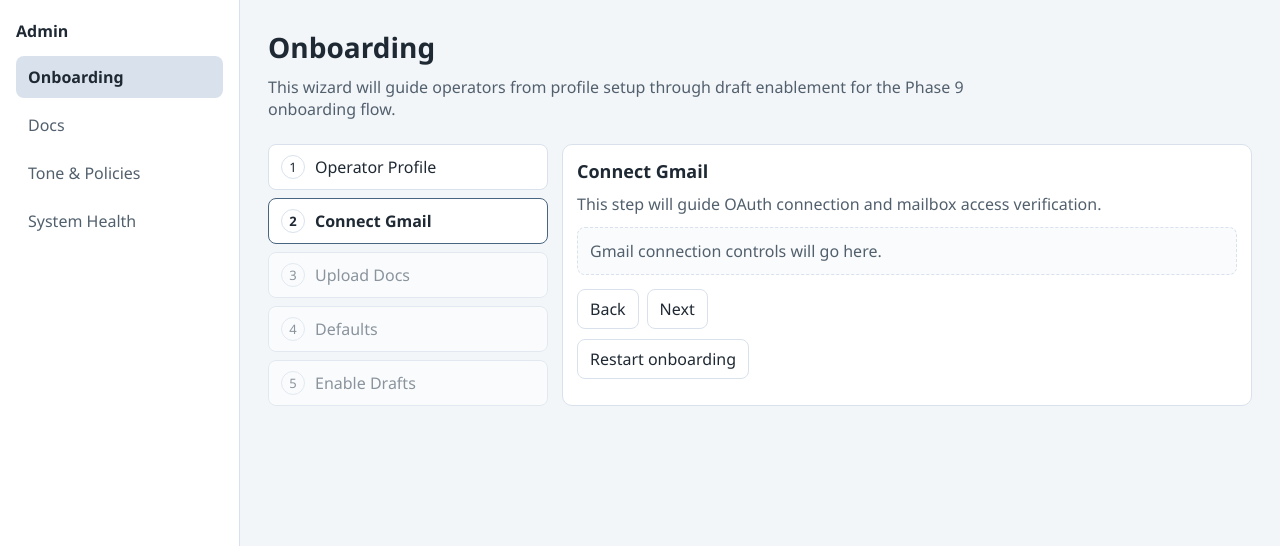
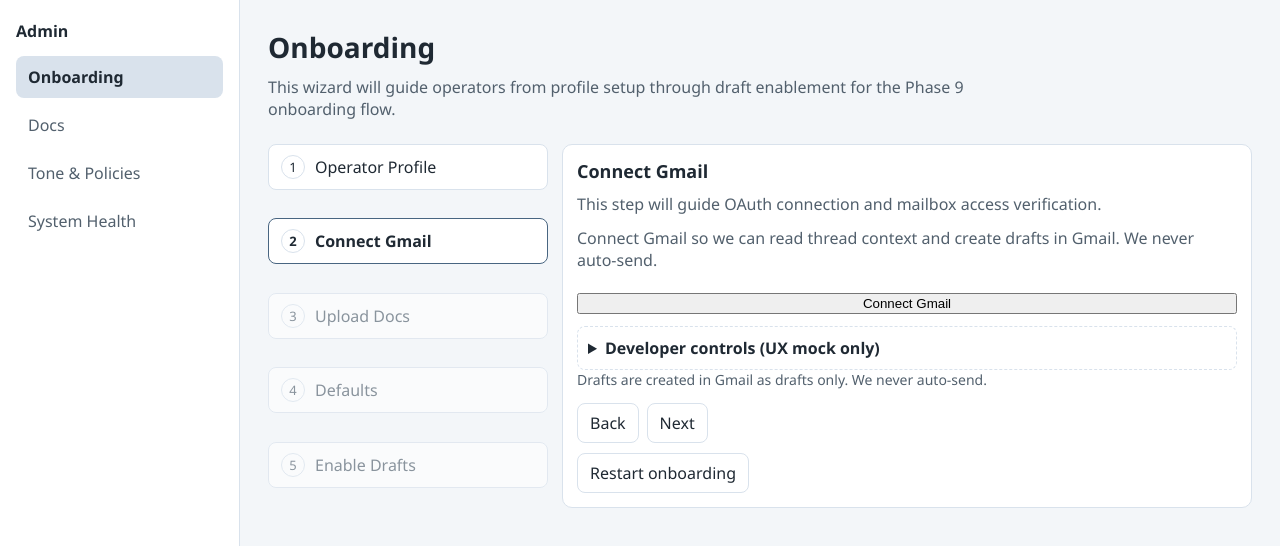
Before and after one commit to GambaGlobal/ai-email-project, a Next.js app in the folder apps/admin/: page /onboarding in a window 1280 px wide. Both pictures are taken after a click on the button "Next". Shown: the top 546 px of the page. Built offline with nearby package versions, Linux system fonts and the light colour scheme.

Commit message:
feat(admin): add mocked Gmail connect UX states (9.4)

```diff
--- a/apps/admin/app/globals.css
+++ b/apps/admin/app/globals.css
@@ -188,6 +188,109 @@ a {
   cursor: not-allowed;
 }
 
+.gmail-panel {
+  display: grid;
+  gap: 10px;
+}
+
+.gmail-helper {
+  margin: 0;
+  color: var(--muted);
+}
+
+.gmail-progress {
+  height: 6px;
+  border-radius: 999px;
+  background: linear-gradient(90deg, #9fb3c8, #486581, #9fb3c8);
+  background-size: 200% 100%;
+  animation: progress-pulse 1s linear infinite;
+}
+
+@keyframes progress-pulse {
+  0% {
+    background-position: 100% 0;
+  }
+
+  100% {
+    background-position: 0 0;
+  }
+}
+
+.status-badge {
+  display: inline-flex;
+  align-items: center;
+  border-radius: 999px;
+  border: 1px solid transparent;
+  padding: 4px 10px;
+  font-size: 12px;
+  font-weight: 600;
+  width: fit-content;
+}
+
+.status-connected {
+  background: #e3f9e5;
+  border-color: #7bc47f;
+  color: #1f513f;
+}
+
+.status-reconnect {
+  background: #fff7d6;
+  border-color: #f0b429;
+  color: #8d2b0b;
+}
+
+.status-error {
+  background: #ffe3e3;
+  border-color: #f86a6a;
+  color: #911111;
+}
+
+.gmail-error-details {
+  margin: 0;
+  border: 1px solid var(--border);
+  border-radius: 8px;
+  background: #f8fafc;
+  color: var(--text);
+  padding: 10px;
+  white-space: pre-wrap;
+  word-break: break-word;
+}
+
+.onboarding-dev-controls {
+  margin-top: 12px;
+  border: 1px dashed var(--border);
+  border-radius: 8px;
+  padding: 10px;
+}
+
+.onboarding-dev-controls summary {
+  cursor: pointer;
+  font-weight: 600;
+}
+
+.onboarding-dev-actions {
+  margin-top: 10px;
+  display: grid;
+  gap: 8px;
+}
+
+.onboarding-dev-actions button {
+  justify-self: start;
+}
+
+.simulate-toggle {
+  display: inline-flex;
+  align-items: center;
+  gap: 8px;
+  color: var(--muted);
+}
+
+.onboarding-note {
+  margin-top: 12px;
+  font-size: 14px;
+  color: var(--muted);
+}
+
 .onboarding-restart {
   margin-top: 10px;
 }
--- a/apps/admin/app/onboarding/page.tsx
+++ b/apps/admin/app/onboarding/page.tsx
@@ -1,8 +1,17 @@
 "use client";
 
-import { useEffect, useState } from "react";
+import { useEffect, useRef, useState } from "react";
 
 const STORAGE_KEY = "onboarding_step";
+const GMAIL_CONNECTION_STATE_KEY = "gmail_connection_state";
+const GMAIL_LAST_VERIFIED_KEY = "gmail_last_verified";
+
+type GmailConnectionState =
+  | "disconnected"
+  | "connecting"
+  | "connected"
+  | "error"
+  | "reconnect_required";
 
 const steps = [
   {
@@ -34,6 +43,14 @@ const steps = [
   }
 ];
 
+const validConnectionStates: GmailConnectionState[] = [
+  "disconnected",
+  "connecting",
+  "connected",
+  "error",
+  "reconnect_required"
+];
+
 function clampStepIndex(value: number): number {
   if (Number.isNaN(value)) {
     return 0;
@@ -42,10 +59,40 @@ function clampStepIndex(value: number): number {
   return Math.min(Math.max(value, 0), steps.length - 1);
 }
 
+function parseConnectionState(value: string | null): GmailConnectionState {
+  if (value && validConnectionStates.includes(value as GmailConnectionState)) {
+    return value as GmailConnectionState;
+  }
+
+  return "disconnected";
+}
+
+function formatLastVerified(value: string | null): string {
+  if (!value) {
+    return "—";
+  }
+
+  const parsed = new Date(value);
+
+  if (Number.isNaN(parsed.getTime())) {
+    return "—";
+  }
+
+  return parsed.toLocaleString();
+}
+
 export default function OnboardingPage() {
   const [currentStep, setCurrentStep] = useState(0);
+  const [gmailConnectionState, setGmailConnectionState] =
+    useState<GmailConnectionState>("disconnected");
+  const [lastVerifiedAt, setLastVerifiedAt] = useState<string | null>(null);
+  const [isTestingConnection, setIsTestingConnection] = useState(false);
+  const [simulateTestFailure, setSimulateTestFailure] = useState(false);
+  const [showErrorDetails, setShowErrorDetails] = useState(false);
   const step = steps[currentStep];
   const isFinalStep = currentStep === steps.length - 1;
+  const connectTimeoutRef = useRef<number | null>(null);
+  const testTimeoutRef = useRef<number | null>(null);
 
   useEffect(() => {
     const storedStep = window.localStorage.getItem(STORAGE_KEY);
@@ -58,6 +105,38 @@ export default function OnboardingPage() {
   useEffect(() => {
     window.localStorage.setItem(STORAGE_KEY, String(currentStep));
   }, [currentStep]);
+
+  useEffect(() => {
+    const storedConnectionState = window.localStorage.getItem(GMAIL_CONNECTION_STATE_KEY);
+    const storedLastVerified = window.localStorage.getItem(GMAIL_LAST_VERIFIED_KEY);
+    setGmailConnectionState(parseConnectionState(storedConnectionState));
+    setLastVerifiedAt(storedLastVerified);
+  }, []);
+
+  useEffect(() => {
+    window.localStorage.setItem(GMAIL_CONNECTION_STATE_KEY, gmailConnectionState);
+  }, [gmailConnectionState]);
+
+  useEffect(() => {
+    if (lastVerifiedAt) {
+      window.localStorage.setItem(GMAIL_LAST_VERIFIED_KEY, lastVerifiedAt);
+      return;
+    }
+
+    window.localStorage.removeItem(GMAIL_LAST_VERIFIED_KEY);
+  }, [lastVerifiedAt]);
+
+  useEffect(() => {
+    return () => {
+      if (connectTimeoutRef.current !== null) {
+        window.clearTimeout(connectTimeoutRef.current);
+      }
+
+      if (testTimeoutRef.current !== null) {
+        window.clearTimeout(testTimeoutRef.current);
+      }
+    };
+  }, []);
 
   const goNext = () => {
     if (!isFinalStep) {
@@ -72,6 +151,202 @@ export default function OnboardingPage() {
   const restart = () => {
     window.localStorage.removeItem(STORAGE_KEY);
     setCurrentStep(0);
+  };
+
+  const beginConnectFlow = () => {
+    if (connectTimeoutRef.current !== null) {
+      window.clearTimeout(connectTimeoutRef.current);
+    }
+
+    setShowErrorDetails(false);
+    setGmailConnectionState("connecting");
+    connectTimeoutRef.current = window.setTimeout(() => {
+      setGmailConnectionState("connected");
+    }, 1000);
+  };
+
+  const disconnectGmail = () => {
+    if (connectTimeoutRef.current !== null) {
+      window.clearTimeout(connectTimeoutRef.current);
+    }
+
+    if (testTimeoutRef.current !== null) {
+      window.clearTimeout(testTimeoutRef.current);
+    }
+
+    setIsTestingConnection(false);
+    setShowErrorDetails(false);
+    setGmailConnectionState("disconnected");
+    setLastVerifiedAt(null);
+  };
+
+  const setMockConnectionState = (state: GmailConnectionState) => {
+    if (connectTimeoutRef.current !== null) {
+      window.clearTimeout(connectTimeoutRef.current);
+    }
+
+    if (testTimeoutRef.current !== null) {
+      window.clearTimeout(testTimeoutRef.current);
+    }
+
+    setIsTestingConnection(false);
+    setShowErrorDetails(false);
+    setGmailConnectionState(state);
+  };
+
+  const testConnection = () => {
+    if (gmailConnectionState !== "connected") {
+      return;
+    }
+
+    if (testTimeoutRef.current !== null) {
+      window.clearTimeout(testTimeoutRef.current);
+    }
+
+    setIsTestingConnection(true);
+    testTimeoutRef.current = window.setTimeout(() => {
+      if (simulateTestFailure) {
+        setGmailConnectionState("error");
+        setShowErrorDetails(true);
+      } else {
+        setLastVerifiedAt(new Date().toISOString());
+      }
+
+      setIsTestingConnection(false);
+    }, 900);
+  };
+
+  const renderConnectPanel = () => {
+    const lastVerifiedLabel = formatLastVerified(lastVerifiedAt);
+
+    if (gmailConnectionState === "connecting") {
+      return (
+        <div className="gmail-panel">
+          <button type="button" disabled>
+            Connecting...
+          </button>
+          <div className="gmail-progress" aria-hidden="true" />
+          <p className="gmail-helper">Connecting your Gmail account now.</p>
+        </div>
+      );
+    }
+
+    if (gmailConnectionState === "connected") {
+      return (
+        <div className="gmail-panel">
+          <span className="status-badge status-connected">Connected</span>
+          <p className="gmail-helper">
+            Gmail is connected. You can verify draft permissions before continuing.
+          </p>
+          <p className="gmail-helper">
+            <strong>Last verified:</strong> {lastVerifiedLabel}
+          </p>
+          <div className="onboarding-actions">
+            <button type="button" onClick={testConnection} disabled={isTestingConnection}>
+              {isTestingConnection ? "Testing..." : "Test connection"}
+            </button>
+            <button type="button" onClick={disconnectGmail}>
+              Disconnect
+            </button>
+          </div>
+        </div>
+      );
+    }
+
+    if (gmailConnectionState === "reconnect_required") {
+      return (
+        <div className="gmail-panel">
+          <span className="status-badge status-reconnect">Reconnect required</span>
+          <p className="gmail-helper">
+            Access expired. Reconnect Gmail to continue generating drafts.
+          </p>
+          <button type="button" onClick={beginConnectFlow}>
+            Reconnect Gmail
+          </button>
+        </div>
+      );
+    }
+
+    if (gmailConnectionState === "error") {
+      return (
+        <div className="gmail-panel">
+          <span className="status-badge status-error">Connection error</span>
+          <p className="gmail-helper">
+            We could not verify Gmail access. Please try again in a moment.
+          </p>
+          <div className="onboarding-actions">
+            <button type="button" onClick={beginConnectFlow}>
+              Try again
+            </button>
+            <button
+              type="button"
+              onClick={() => {
+                setShowErrorDetails((value) => !value);
+              }}
+            >
+              View details
+            </button>
+          </div>
+          {showErrorDetails ? (
+            <pre className="gmail-error-details">
+              {`Mock error code: GMAIL_OAUTH_REFRESH_FAILED
+Detail: Token refresh rejected in OAuth callback simulation.`}
+            </pre>
+          ) : null}
+        </div>
+      );
+    }
+
+    return (
+      <div className="gmail-panel">
+        <p className="gmail-helper">
+          Connect Gmail so we can read thread context and create drafts in Gmail. We never
+          auto-send.
+        </p>
+        <button type="button" onClick={beginConnectFlow}>
+          Connect Gmail
+        </button>
+      </div>
+    );
+  };
+
+  const renderStepContent = () => {
+    if (step.title !== "Connect Gmail") {
+      return <div className="onboarding-placeholder">{step.placeholder}</div>;
+    }
+
+    return (
+      <>
+        {renderConnectPanel()}
+        <details className="onboarding-dev-controls">
+          <summary>Developer controls (UX mock only)</summary>
+          <div className="onboarding-dev-actions">
+            <button type="button" onClick={() => setMockConnectionState("reconnect_required")}>
+              Simulate reconnect required
+            </button>
+            <button type="button" onClick={() => setMockConnectionState("error")}>
+              Simulate error
+            </button>
+            <button type="button" onClick={() => setMockConnectionState("connected")}>
+              Simulate success
+            </button>
+            <label className="simulate-toggle">
+              <input
+                type="checkbox"
+                checked={simulateTestFailure}
+                onChange={(event) => {
+                  setSimulateTestFailure(event.target.checked);
+                }}
+              />
+              Simulate failure on next test
+            </label>
+          </div>
+        </details>
+        <p className="onboarding-note">
+          Drafts are created in Gmail as drafts only. We never auto-send.
+        </p>
+      </>
+    );
   };
 
   return (
@@ -112,7 +387,7 @@ export default function OnboardingPage() {
         <article className="placeholder-card onboarding-panel" aria-live="polite">
           <h2>{step.title}</h2>
           <p>{step.description}</p>
-          <div className="onboarding-placeholder">{step.placeholder}</div>
+          {renderStepContent()}
           <div className="onboarding-actions">
             <button type="button" onClick={goBack} disabled={currentStep === 0}>
               Back
```
Also changed, not shown: 1 other file (tests, documents, lock files or other folders).
